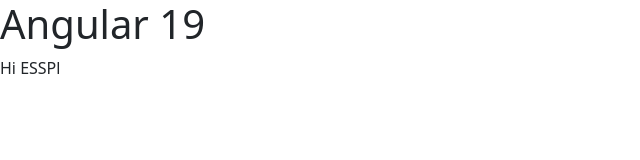
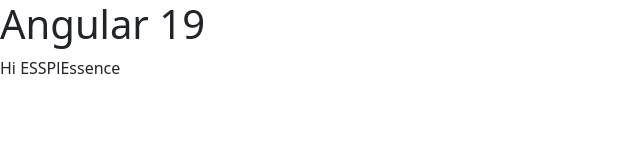
Before and after one commit to Abinashbls7/DemoTrainingApp, an Angular app: page / in a window 1280 px wide. Shown: the top 160 px of the page, without its empty margins (0-640 px from the left). Built offline with nearby package versions, Linux system fonts and the light colour scheme.

Commit message:
newchnage

```diff
--- a/src/app/app.html
+++ b/src/app/app.html
@@ -5,3 +5,4 @@
 
 <h1>Angular 19</h1>
 <a>Hi ESSPl</a>
+<a>Essence</a>
--- a/src/app/app.ts
+++ b/src/app/app.ts
@@ -16,5 +16,4 @@
     {id: 2, name: 'Shyam'},
     {id: 3, name: 'Hari'}
   ];
-  msg:string = "Hello, World";
 }
```
